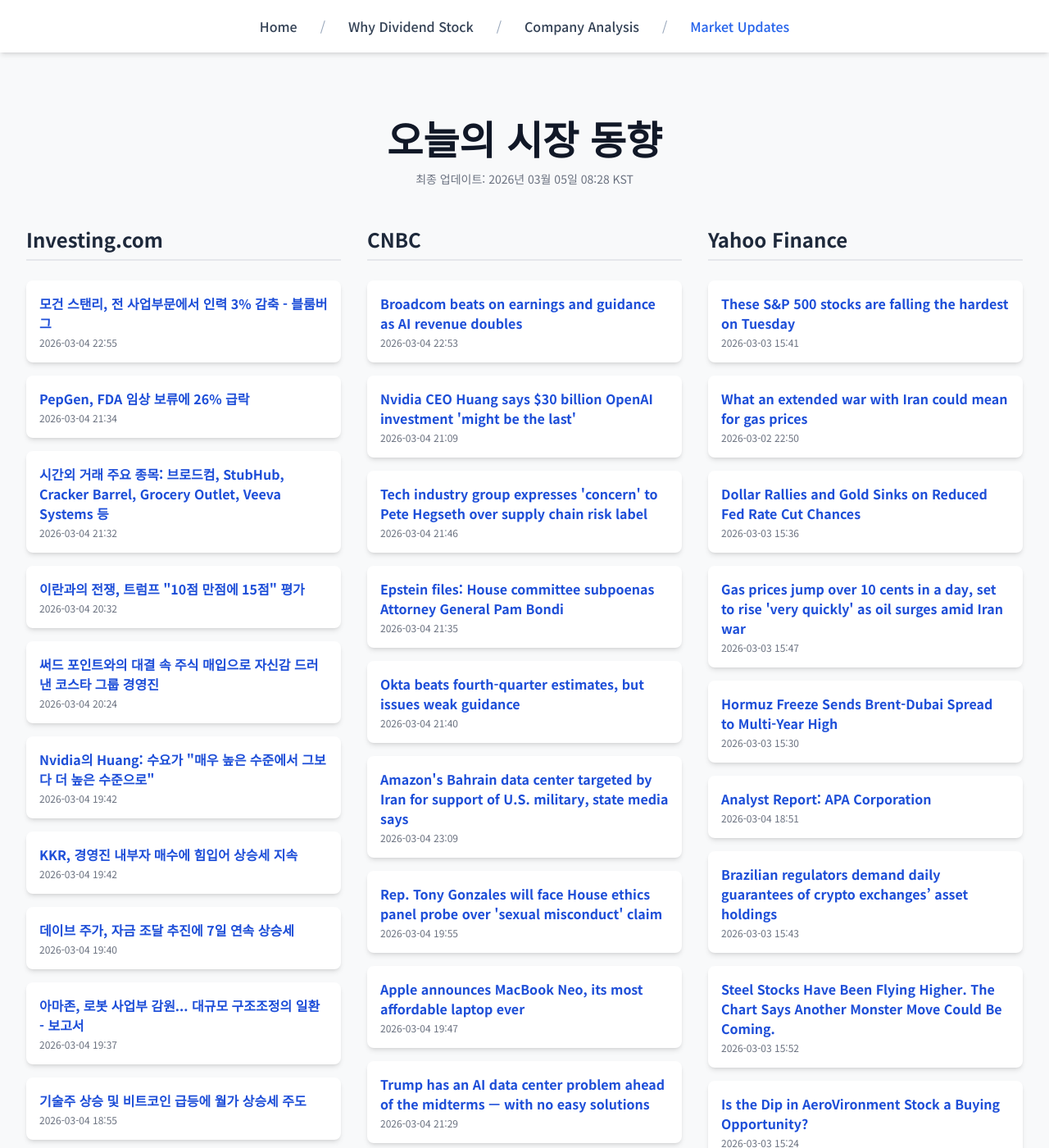
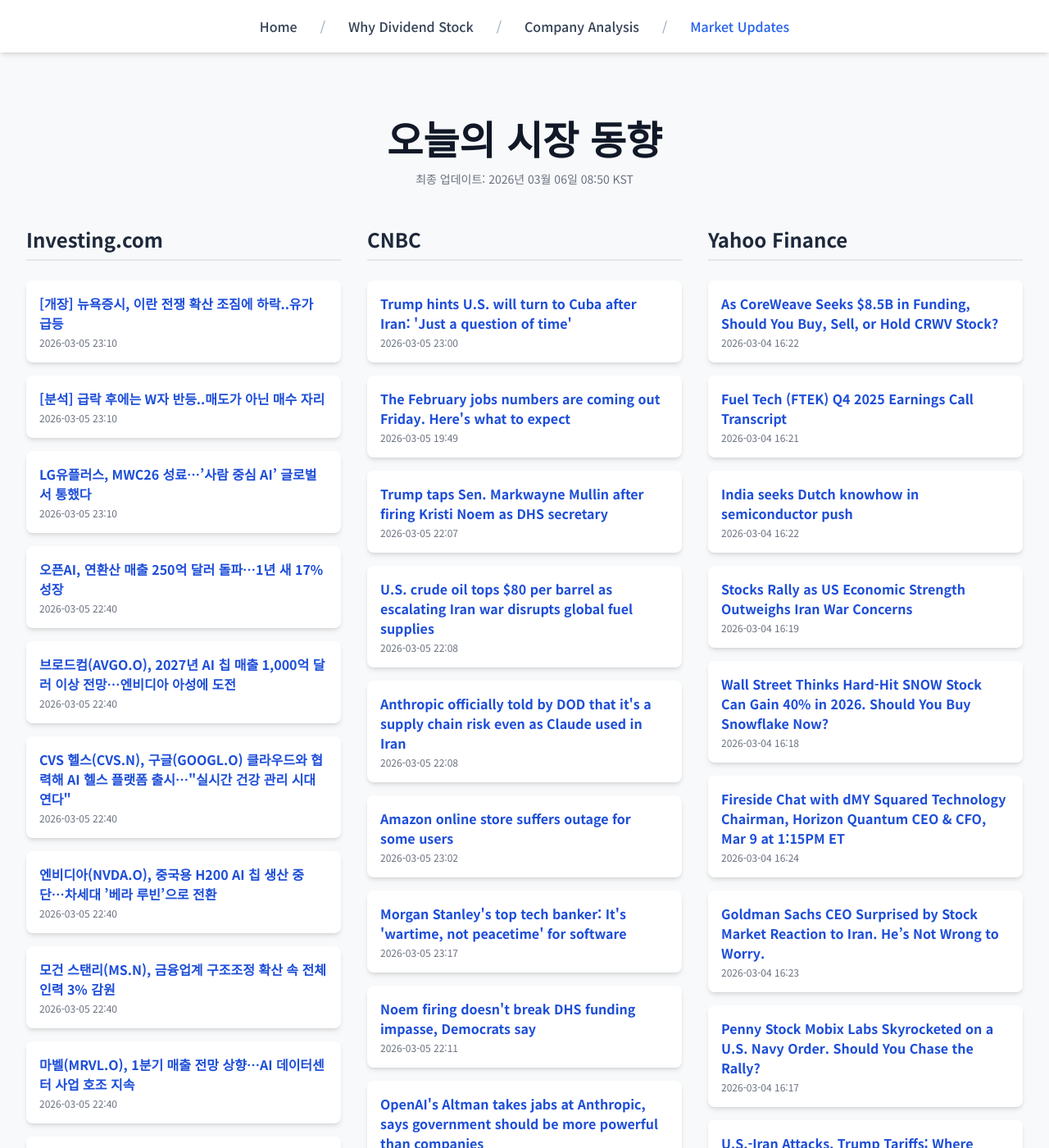
Before and after one commit to Kay-Hwang/my-company-analysis, a Jekyll site: the page built from market-updates.html, in a window 1280 px wide and 1400 px high. Shown: the whole window at 82% size. Built offline with Jekyll 4.4.1, drawn with Linux system fonts in a browser that asks for light colours; nearby versions of some CDN libraries; a script that is not in the unit is left out; some of the changed text lies outside the part shown.

Commit message:
Update daily data

```diff
--- a/_data/latest_data.json
+++ b/_data/latest_data.json
@@ -1,190 +1,190 @@
 {
-  "lastUpdated": "2026년 03월 05일 08:28 KST",
+  "lastUpdated": "2026년 03월 06일 08:50 KST",
   "news": {
     "investing": [
       {
-        "title": "모건 스탠리, 전 사업부문에서 인력 3% 감축 - 블룸버그",
-        "link": "https://kr.investing.com/news/stock-market-news/article-93CH-1851372",
-        "pubDate": "2026-03-04 22:55:43",
-        "summary": "모건 스탠리, 전 사업부문에서 인력 3% 감축 - 블룸버그"
+        "title": "[개장] 뉴욕증시, 이란 전쟁 확산 조짐에 하락..유가 급등",
+        "link": "https://kr.investing.com/news/stock-market-news/article-1853451",
+        "pubDate": "2026-03-05 23:10:50",
+        "summary": "[개장] 뉴욕증시, 이란 전쟁 확산 조짐에 하락..유가 급등"
       },
       {
-        "title": "PepGen, FDA 임상 보류에 26% 급락",
-        "link": "https://kr.investing.com/news/stock-market-news/article-93CH-1851225",
-        "pubDate": "2026-03-04 21:34:12",
-        "summary": "PepGen, FDA 임상 보류에 26% 급락"
+        "title": "[분석] 급락 후에는 W자 반등..매도가 아닌 매수 자리",
+        "link": "https://kr.investing.com/news/stock-market-news/article-1853449",
+        "pubDate": "2026-03-05 23:10:49",
+        "summary": "[분석] 급락 후에는 W자 반등..매도가 아닌 매수 자리"
       },
       {
-        "title": "시간외 거래 주요 종목: 브로드컴, StubHub, Cracker Barrel, Grocery Outlet, Veeva Systems 등",
-        "link": "https://kr.investing.com/news/stock-market-news/article-432SI-1851223",
-        "pubDate": "2026-03-04 21:32:03",
-        "summary": "시간외 거래 주요 종목: 브로드컴, StubHub, Cracker Barrel, Grocery Outlet, Veeva Systems 등"
+        "title": "LG유플러스, MWC26 성료…’사람 중심 AI’ 글로벌서 통했다",
+        "link": "https://kr.investing.com/news/stock-market-news/article-1853446",
+        "pubDate": "2026-03-05 23:10:40",
+        "summary": "LG유플러스, MWC26 성료…’사람 중심 AI’ 글로벌서 통했다"
       },
       {
-        "title": "이란과의 전쟁, 트럼프 \"10점 만점에 15점\" 평가",
-        "link": "https://kr.investing.com/news/stock-market-news/article-93CH-1851127",
-        "pubDate": "2026-03-04 20:32:10",
-        "summary": "이란과의 전쟁, 트럼프 \"10점 만점에 15점\" 평가"
+        "title": "오픈AI, 연환산 매출 250억 달러 돌파…1년 새 17% 성장",
+        "link": "https://kr.investing.com/news/stock-market-news/article-1853390",
+        "pubDate": "2026-03-05 22:40:51",
+        "summary": "오픈AI, 연환산 매출 250억 달러 돌파…1년 새 17% 성장"
       },
       {
-        "title": "써드 포인트와의 대결 속 주식 매입으로 자신감 드러낸 코스타 그룹 경영진",
-        "link": "https://kr.investing.com/news/stock-market-news/article-1851125",
-        "pubDate": "2026-03-04 20:24:50",
-        "summary": "써드 포인트와의 대결 속 주식 매입으로 자신감 드러낸 코스타 그룹 경영진"
+        "title": "브로드컴(AVGO.O), 2027년 AI 칩 매출 1,000억 달러 이상 전망…엔비디아 아성에 도전",
+        "link": "https://kr.investing.com/news/stock-market-news/article-1853389",
+        "pubDate": "2026-03-05 22:40:51",
+        "summary": "브로드컴(AVGO.O), 2027년 AI 칩 매출 1,000억 달러 이상 전망…엔비디아 아성에 도전"
       },
       {
-        "title": "Nvidia의 Huang: 수요가 \"매우 높은 수준에서 그보다 더 높은 수준으로\"",
-        "link": "https://kr.investing.com/news/stock-market-news/article-1851096",
-        "pubDate": "2026-03-04 19:42:12",
-        "summary": "Nvidia의 Huang: 수요가 \"매우 높은 수준에서 그보다 더 높은 수준으로\""
+        "title": "CVS 헬스(CVS.N), 구글(GOOGL.O) 클라우드와 협력해 AI 헬스 플랫폼 출시…\"실시간 건강 관리 시대 연다\"",
+        "link": "https://kr.investing.com/news/stock-market-news/article-1853388",
+        "pubDate": "2026-03-05 22:40:50",
+        "summary": "CVS 헬스(CVS.N), 구글(GOOGL.O) 클라우드와 협력해 AI 헬스 플랫폼 출시…\"실시간 건강 관리 시대 연다\""
       },
       {
-        "title": "KKR, 경영진 내부자 매수에 힘입어 상승세 지속",
-        "link": "https://kr.investing.com/news/stock-market-news/article-93CH-1851093",
-        "pubDate": "2026-03-04 19:42:06",
-        "summary": "KKR, 경영진 내부자 매수에 힘입어 상승세 지속"
+        "title": "엔비디아(NVDA.O), 중국용 H200 AI 칩 생산 중단…차세대 ’베라 루빈’으로 전환",
+        "link": "https://kr.investing.com/news/stock-market-news/article-1853387",
+        "pubDate": "2026-03-05 22:40:50",
+        "summary": "엔비디아(NVDA.O), 중국용 H200 AI 칩 생산 중단…차세대 ’베라 루빈’으로 전환"
       },
       {
-        "title": "데이브 주가, 자금 조달 추진에 7일 연속 상승세",
-        "link": "https://kr.investing.com/news/stock-market-news/article-93CH-1851090",
-        "pubDate": "2026-03-04 19:40:12",
-        "summary": "데이브 주가, 자금 조달 추진에 7일 연속 상승세"
+        "title": "모건 스탠리(MS.N), 금융업계 구조조정 확산 속 전체 인력 3% 감원",
+        "link": "https://kr.investing.com/news/stock-market-news/article-1853386",
+        "pubDate": "2026-03-05 22:40:50",
+        "summary": "모건 스탠리(MS.N), 금융업계 구조조정 확산 속 전체 인력 3% 감원"
       },
       {
-        "title": "아마존, 로봇 사업부 감원... 대규모 구조조정의 일환 - 보고서",
-        "link": "https://kr.investing.com/news/stock-market-news/article-93CH-1851088",
-        "pubDate": "2026-03-04 19:37:48",
-        "summary": "아마존, 로봇 사업부 감원... 대규모 구조조정의 일환 - 보고서"
+        "title": "마벨(MRVL.O), 1분기 매출 전망 상향…AI 데이터센터 사업 호조 지속",
+        "link": "https://kr.investing.com/news/stock-market-news/article-1853385",
+        "pubDate": "2026-03-05 22:40:50",
+        "summary": "마벨(MRVL.O), 1분기 매출 전망 상향…AI 데이터센터 사업 호조 지속"
       },
       {
-        "title": "기술주 상승 및 비트코인 급등에 월가 상승세 주도",
-        "link": "https://kr.investing.com/news/stock-market-news/article-93CH-1851060",
-        "pubDate": "2026-03-04 18:55:20",
-        "summary": "기술주 상승 및 비트코인 급등에 월가 상승세 주도"
+        "title": "오라클(ORCL.N), 데이터센터 확장 비용 급증 부담…수천 명 구조조정 계획",
+        "link": "https://kr.investing.com/news/stock-market-news/article-1853384",
+        "pubDate": "2026-03-05 22:40:49",
+        "summary": "오라클(ORCL.N), 데이터센터 확장 비용 급증 부담…수천 명 구조조정 계획"
       }
     ],
     "cnbc": [
       {
-        "title": "Broadcom beats on earnings and guidance as AI revenue doubles",
-        "link": "https://www.cnbc.com/2026/03/04/broadcom-avgo-q1-earnings-report-2026.html",
-        "pubDate": "Wed, 04 Mar 2026 22:53:45 GMT",
-        "summary": "Broadcom's AI revenue jumped 106% as the company continues to be a big beneficiary of the boom in infrastructure spending."
+        "title": "Trump hints U.S. will turn to Cuba after Iran: 'Just a question of time'",
+        "link": "https://www.cnbc.com/2026/03/05/trump-cuba-iran-regime-change.html",
+        "pubDate": "Thu, 05 Mar 2026 23:00:49 GMT",
+        "summary": "The Cuba comments show Trump, less than a week into an escalating military conflict in Iran, is considering another major foreign policy move."
       },
       {
-        "title": "Nvidia CEO Huang says $30 billion OpenAI investment 'might be the last'",
-        "link": "https://www.cnbc.com/2026/03/04/nvidia-huang-openai-investment.html",
-        "pubDate": "Wed, 04 Mar 2026 21:09:04 GMT",
-        "summary": "Huang also mentioned that Nvidia's $10 billion investment in OpenAI rival Anthropic would likely be its last."
+        "title": "The February jobs numbers are coming out Friday. Here's what to expect",
+        "link": "https://www.cnbc.com/2026/03/05/february-2026-jobs-report-preview.html",
+        "pubDate": "Thu, 05 Mar 2026 19:49:12 GMT",
+        "summary": "Economists surveyed by Dow Jones expect payroll growth of 50,000, following January's surprisingly high 130,000."
       },
       {
-        "title": "Tech industry group expresses 'concern' to Pete Hegseth over supply chain risk label",
-        "link": "https://www.cnbc.com/2026/03/04/big-tech-industry-group-.html",
-        "pubDate": "Wed, 04 Mar 2026 21:46:16 GMT",
-        "summary": "The Information Technology Industry Council's letter doesn't name Anthropic, but lands days after the AI company was designated a supply chain risk."
+        "title": "Trump taps Sen. Markwayne Mullin after firing Kristi Noem as DHS secretary",
+        "link": "https://www.cnbc.com/2026/03/05/trump-kristi-noem-markwayne-mullin-dhs.html",
+        "pubDate": "Thu, 05 Mar 2026 22:07:41 GMT",
+        "summary": "Noem's chief adviser, Corey Lewandowski, will also leave his position at DHS, MS NOW reported."
       },
       {
-        "title": "Epstein files: House committee subpoenas Attorney General Pam Bondi",
-        "link": "https://www.cnbc.com/2026/03/04/epstein-files-nancy-mace-pam-bondi-subpoena-doj.html",
-        "pubDate": "Wed, 04 Mar 2026 21:35:35 GMT",
-        "summary": "Attorney General Pam Bondi \"claims the DOJ has released all of the Epstein files. The record is clear: they have not,\" Rep. Nancy Mace said in a post on X."
+        "title": "U.S. crude oil tops $80 per barrel as escalating Iran war disrupts global fuel supplies",
+        "link": "https://www.cnbc.com/2026/03/05/crude-oil-prices-today-iran-war.html",
+        "pubDate": "Thu, 05 Mar 2026 22:08:13 GMT",
+        "summary": "Oil prices have surged about 20% this week as the U.S.-Iran war engulfs the Middle East."
       },
       {
-        "title": "Okta beats fourth-quarter estimates, but issues weak guidance",
-        "link": "https://www.cnbc.com/2026/03/04/okta-okta-q4-2026-earnings.html",
-        "pubDate": "Wed, 04 Mar 2026 21:40:57 GMT",
-        "summary": "Okta's stock has dropped this year as investors fret over AI replacing cybersecurity"
+        "title": "Anthropic officially told by DOD that it's a supply chain risk even as Claude used in Iran",
+        "link": "https://www.cnbc.com/2026/03/05/anthropic-pentagon-ai-claude-iran.html",
+        "pubDate": "Thu, 05 Mar 2026 22:08:17 GMT",
+        "summary": "The formal declaration will require defense vendors and contractors to certify that they don’t use Anthropic’s models in their work with the Pentagon."
       },
       {
-        "title": "Amazon's Bahrain data center targeted by Iran for support of U.S. military, state media says",
-        "link": "https://www.cnbc.com/2026/03/04/amazon-bahrain-data-centers-targeted-iran-drone-strike.html",
-        "pubDate": "Wed, 04 Mar 2026 23:09:58 GMT",
-        "summary": "Amazon said the Bahrain facility was damaged due to a nearby drone strike, and two data centers in the UAE were directly hit by drones."
+        "title": "Amazon online store suffers outage for some users",
+        "link": "https://www.cnbc.com/2026/03/05/amazon-online-store-suffers-outage-for-some-users.html",
+        "pubDate": "Thu, 05 Mar 2026 23:02:01 GMT",
+        "summary": "Amazon users reported trouble accessing checkout and account information, as well as viewing product detail pages."
       },
       {
-        "title": "Rep. Tony Gonzales will face House ethics panel probe over 'sexual misconduct' claim",
-        "link": "https://www.cnbc.com/2026/03/04/house-ethics-gonzales-congress.html",
-        "pubDate": "Wed, 04 Mar 2026 19:55:12 GMT",
-        "summary": "Texas Republican Rep. Tony Gonzales has come under fire for allegedly having a romantic relationship with a staffer who died by suicide last year"
+        "title": "Morgan Stanley's top tech banker: It's 'wartime, not peacetime' for software",
+        "link": "https://www.cnbc.com/2026/03/05/morgan-stanleys-david-chen-its-wartime-not-peacetime-for-software.html",
+        "pubDate": "Thu, 05 Mar 2026 23:17:52 GMT",
+        "summary": "AI is delivering a reality check to Wall Street — and it’s clear from the vibe shift at the Morgan Stanley Tech, Media and Telecom conference."
       },
       {
-        "title": "Apple announces MacBook Neo, its most affordable laptop ever",
-        "link": "https://www.cnbc.com/2026/03/04/apple-macbook-neo-budget-laptop.html",
-        "pubDate": "Wed, 04 Mar 2026 19:47:34 GMT",
-        "summary": "Apple’s new MacBook Neo gives the company its cheapest laptop ever, creating a budget entry into the Mac lineup."
+        "title": "Noem firing doesn't break DHS funding impasse, Democrats say",
+        "link": "https://www.cnbc.com/2026/03/05/noem-firing-doesnt-break-dhs-funding-impasse-democrats-say.html",
+        "pubDate": "Thu, 05 Mar 2026 22:11:43 GMT",
+        "summary": "Homeland Security Secretary Kristi Noem was fired by President Donald Trump on Thursday, as a DHS shutdown drags on."
       },
       {
-        "title": "Trump has an AI data center problem ahead of the midterms — with no easy solutions",
-        "link": "https://www.cnbc.com/2026/03/04/trump-faces-an-ai-data-center-power-dilemma-ahead-of-midterms.html",
-        "pubDate": "Wed, 04 Mar 2026 21:29:49 GMT",
-        "summary": "Grassroots opposition to data centers is growing in communities across the U.S. as people blame the facilities for high utility bills."
+        "title": "OpenAI's Altman takes jabs at Anthropic, says government should be more powerful than companies",
+        "link": "https://www.cnbc.com/2026/03/05/open-ai-altman-anthropic-pentagon-war.html",
+        "pubDate": "Thu, 05 Mar 2026 19:53:47 GMT",
+        "summary": "The startup landed a deal with the Department of Defense hours after Anthropic was blacklisted by Defense Secretary Pete Hegseth."
       },
       {
-        "title": "Bessent says global 15% tariff starts this week, predicts Trump duties will return to old levels later this year",
-        "link": "https://www.cnbc.com/2026/03/04/bessent-says-global-15percent-tariff-starts-this-week-move-back-to-prior-rates-within-5-months.html",
-        "pubDate": "Wed, 04 Mar 2026 14:38:23 GMT",
-        "summary": "The Supreme Court last month ruled that President Donald Trump's sweeping global tariffs are not authorized under the law known as IEEPA."
+        "title": "Iran war threatens $11.7 trillion global travel industry as passengers get caught in crossfire",
+        "link": "https://www.cnbc.com/2026/03/05/iran-war-travel-flights-cruise-hotels.html",
+        "pubDate": "Thu, 05 Mar 2026 12:49:07 GMT",
+        "summary": "Travelers who are far from falling missiles, drone attacks and other geopolitical flashpoints aren't immune to ripple effects."
       }
     ],
     "yahoo": [
       {
-        "title": "These S&P 500 stocks are falling the hardest on Tuesday",
-        "link": "https://finance.yahoo.com/news/p-500-stocks-falling-hardest-154100935.html",
-        "pubDate": "2026-03-03T15:41:00Z",
-        "summary": "These S&P 500 stocks are falling the hardest on Tuesday"
+        "title": "As CoreWeave Seeks $8.5B in Funding, Should You Buy, Sell, or Hold CRWV Stock?",
+        "link": "https://finance.yahoo.com/news/coreweave-seeks-8-5b-funding-162206262.html",
+        "pubDate": "2026-03-04T16:22:06Z",
+        "summary": "As CoreWeave Seeks $8.5B in Funding, Should You Buy, Sell, or Hold CRWV Stock?"
       },
       {
-        "title": "What an extended war with Iran could mean for gas prices",
-        "link": "https://finance.yahoo.com/personal-finance/banking/article/what-an-extended-war-with-iran-could-mean-for-gas-prices-225053494.html",
-        "pubDate": "2026-03-02T22:50:53Z",
-        "summary": "What an extended war with Iran could mean for gas prices"
+        "title": "Fuel Tech (FTEK) Q4 2025 Earnings Call Transcript",
+        "link": "https://finance.yahoo.com/news/fuel-tech-ftek-q4-2025-162143728.html",
+        "pubDate": "2026-03-04T16:21:43Z",
+        "summary": "Fuel Tech (FTEK) Q4 2025 Earnings Call Transcript"
       },
       {
-        "title": "Dollar Rallies and Gold Sinks on Reduced Fed Rate Cut Chances",
-        "link": "https://finance.yahoo.com/news/dollar-rallies-gold-sinks-reduced-153601655.html",
-        "pubDate": "2026-03-03T15:36:01Z",
-        "summary": "Dollar Rallies and Gold Sinks on Reduced Fed Rate Cut Chances"
+        "title": "India seeks Dutch knowhow in semiconductor push",
+        "link": "https://finance.yahoo.com/news/india-seeks-dutch-knowhow-semiconductor-162227321.html",
+        "pubDate": "2026-03-04T16:22:27Z",
+        "summary": "India seeks Dutch knowhow in semiconductor push"
       },
       {
-        "title": "Gas prices jump over 10 cents in a day, set to rise 'very quickly' as oil surges amid Iran war",
-        "link": "https://finance.yahoo.com/news/gas-prices-jump-over-10-cents-in-a-day-set-to-rise-very-quickly-as-oil-surges-amid-iran-war-174948319.html",
-        "pubDate": "2026-03-03T15:47:58Z",
-        "summary": "Gas prices jump over 10 cents in a day, set to rise 'very quickly' as oil surges amid Iran war"
+        "title": "Stocks Rally as US Economic Strength Outweighs Iran War Concerns",
+        "link": "https://finance.yahoo.com/news/stocks-rally-us-economic-strength-161900275.html",
+        "pubDate": "2026-03-04T16:19:00Z",
+        "summary": "Stocks Rally as US Economic Strength Outweighs Iran War Concerns"
       },
       {
-        "title": "Hormuz Freeze Sends Brent-Dubai Spread to Multi-Year High",
-        "link": "https://finance.yahoo.com/news/hormuz-freeze-sends-brent-dubai-153000677.html",
-        "pubDate": "2026-03-03T15:30:00Z",
-        "summary": "Hormuz Freeze Sends Brent-Dubai Spread to Multi-Year High"
+        "title": "Wall Street Thinks Hard-Hit SNOW Stock Can Gain 40% in 2026. Should You Buy Snowflake Now?",
+        "link": "https://finance.yahoo.com/news/wall-street-thinks-hard-hit-161809061.html",
+        "pubDate": "2026-03-04T16:18:09Z",
+        "summary": "Wall Street Thinks Hard-Hit SNOW Stock Can Gain 40% in 2026. Should You Buy Snowflake Now?"
       },
       {
-        "title": "Analyst Report: APA Corporation",
-        "link": "https://finance.yahoo.com/research/reports/ARGUS_2718_AnalystReport_1772650292000?yptr=yahoo&ncid=yahooproperties_plusresear_nm5q6ze1cei",
-        "pubDate": "2026-03-04T18:51:32Z",
-        "summary": "Analyst Report: APA Corporation"
+        "title": "Fireside Chat with dMY Squared Technology Chairman, Horizon Quantum CEO & CFO, Mar 9 at 1:15PM ET",
+        "link": "https://finance.yahoo.com/news/fireside-chat-dmy-squared-technology-162447540.html",
+        "pubDate": "2026-03-04T16:24:47Z",
+        "summary": "Fireside Chat with dMY Squared Technology Chairman, Horizon Quantum CEO & CFO, Mar 9 at 1:15PM ET"
       },
       {
-        "title": "Brazilian regulators demand daily guarantees of crypto exchanges’ asset holdings",
-        "link": "https://finance.yahoo.com/news/brazilian-regulators-demand-daily-guarantees-154353890.html",
-        "pubDate": "2026-03-03T15:43:53Z",
-        "summary": "Brazilian regulators demand daily guarantees of crypto exchanges’ asset holdings"
+        "title": "Goldman Sachs CEO Surprised by Stock Market Reaction to Iran. He’s Not Wrong to Worry.",
+        "link": "https://www.barrons.com/articles/stock-market-goldman-sachs-ceo-iran-warning-0c675985?siteid=yhoof2&yptr=yahoo",
+        "pubDate": "2026-03-04T16:23:00Z",
+        "summary": "Goldman Sachs CEO Surprised by Stock Market Reaction to Iran. He’s Not Wrong to Worry."
       },
       {
-        "title": "Steel Stocks Have Been Flying Higher. The Chart Says Another Monster Move Could Be Coming.",
-        "link": "https://finance.yahoo.com/news/steel-stocks-flying-higher-chart-155230807.html",
-        "pubDate": "2026-03-03T15:52:30Z",
-        "summary": "Steel Stocks Have Been Flying Higher. The Chart Says Another Monster Move Could Be Coming."
+        "title": "Penny Stock Mobix Labs Skyrocketed on a U.S. Navy Order. Should You Chase the Rally?",
+        "link": "https://finance.yahoo.com/news/penny-stock-mobix-labs-skyrocketed-161713561.html",
+        "pubDate": "2026-03-04T16:17:13Z",
+        "summary": "Penny Stock Mobix Labs Skyrocketed on a U.S. Navy Order. Should You Chase the Rally?"
       },
       {
-        "title": "Is the Dip in AeroVironment Stock a Buying Opportunity?",
-        "link": "https://finance.yahoo.com/news/dip-aerovironment-stock-buying-opportunity-152456172.html",
-        "pubDate": "2026-03-03T15:24:56Z",
-        "summary": "Is the Dip in AeroVironment Stock a Buying Opportunity?"
+        "title": "U.S.-Iran Attacks, Trump Tariffs: Where Should Investors Draw The Line?",
+        "link": "https://www.investors.com/research/breakout-stocks-technical-analysis/risk-management-stock-market-us-iran-attacks/?src=A00220&yptr=yahoo",
+        "pubDate": "2026-03-04T16:10:20Z",
+        "summary": "U.S.-Iran Attacks, Trump Tariffs: Where Should Investors Draw The Line?"
       },
       {
-        "title": "Jim Cramer on Transocean: “It’s Not My Favorite”",
-        "link": "https://finance.yahoo.com/news/jim-cramer-transocean-not-favorite-152220256.html",
-        "pubDate": "2026-03-03T15:22:20Z",
-        "summary": "Jim Cramer on Transocean: “It’s Not My Favorite”"
+        "title": "U.S. and Japan Ponder Nuclear Energy Project in Massive $550 Billion Deal",
+        "link": "https://finance.yahoo.com/news/u-japan-ponder-nuclear-energy-163000507.html",
+        "pubDate": "2026-03-04T16:30:00Z",
+        "summary": "U.S. and Japan Ponder Nuclear Energy Project in Massive $550 Billion Deal"
       }
     ]
   }
```
